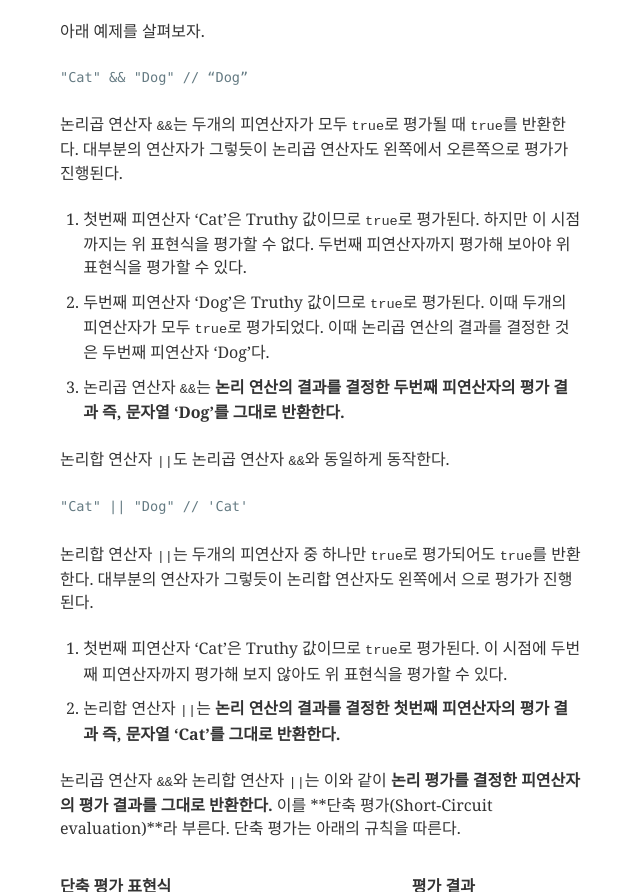
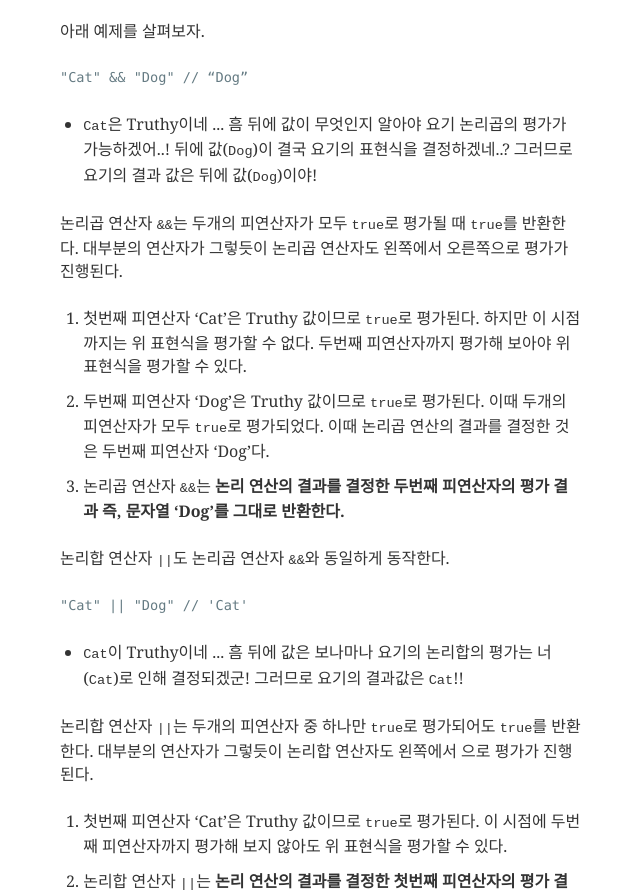
Before and after one commit to alalshow/blog, a Gatsby site: page /javascript/short-circuit-evaluation/ in a window 1280 px wide. Shown: the part 415-1307 px from the top of the page, without its empty margins (319-959 px from the left). Built offline with nearby package versions, Linux system fonts and the light colour scheme; Gatsby itself is replaced by a stand-in of ours; some packages are replaced by stand-ins of ours; code samples lack their colours.

Commit message:
'블로그 배포'

````diff
--- a/content/blog/javascript/short-circuit-evaluation/index.md
+++ b/content/blog/javascript/short-circuit-evaluation/index.md
@@ -22,6 +22,9 @@ description: "Javascript Short-circuit Evaluation"
 "Cat" && "Dog" // “Dog”
 ```
 
+- `Cat`은 Truthy이네 ... 흠 뒤에 값이 무엇인지 알아야 요기 논리곱의 평가가 가능하겠어..! 뒤에 값(`Dog`)이 결국 요기의 표현식을 결정하겠네..?
+  그러므로 요기의 결과 값은 뒤에 값(`Dog`)이야!
+
 논리곱 연산자 `&&`는 두개의 피연산자가 모두 `true`로 평가될 때 `true`를 반환한다. 대부분의 연산자가 그렇듯이 논리곱 연산자도 왼쪽에서 오른쪽으로 평가가 진행된다.
 
 1. 첫번째 피연산자 ‘Cat’은 Truthy 값이므로 `true`로 평가된다. 하지만 이 시점까지는 위 표현식을 평가할 수 없다. 두번째 피연산자까지 평가해 보아야 위 표현식을 평가할 수 있다.
@@ -33,6 +36,9 @@ description: "Javascript Short-circuit Evaluation"
 ```javascript
 "Cat" || "Dog" // 'Cat'
 ```
+
+- `Cat`이 Truthy이네 ... 흠 뒤에 값은 보나마나 요기의 논리합의 평가는 너(`Cat`)로 인해 결정되겠군!
+  그러므로 요기의 결과값은 `Cat`!!
 
 논리합 연산자 `||`는 두개의 피연산자 중 하나만 `true`로 평가되어도 `true`를 반환한다. 대부분의 연산자가 그렇듯이 논리합 연산자도 왼쪽에서 으로 평가가 진행된다.
 
````
